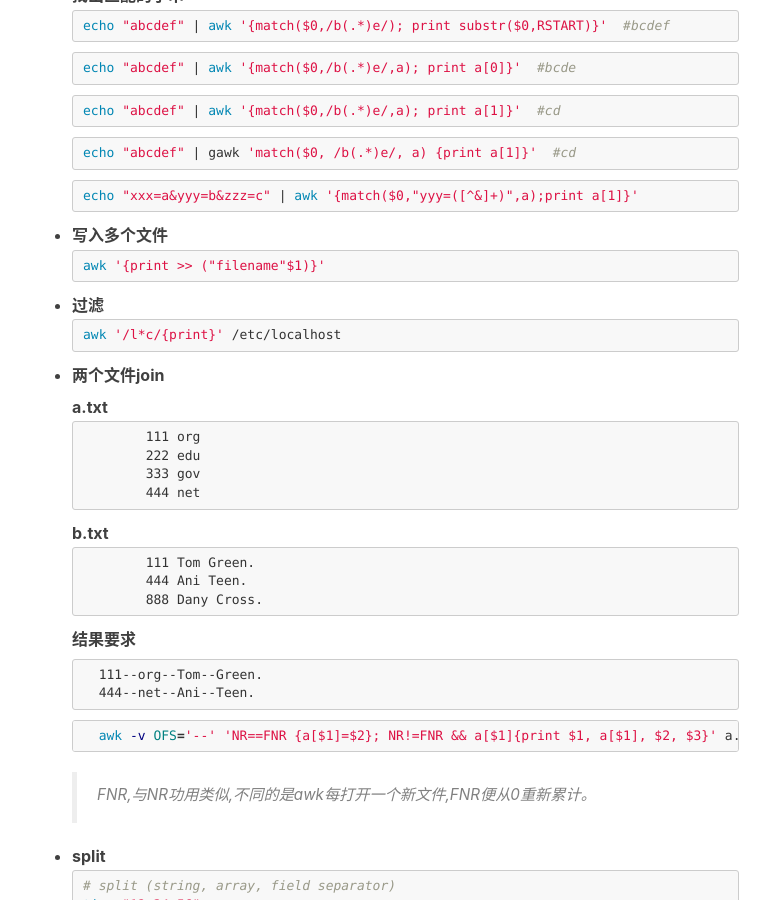
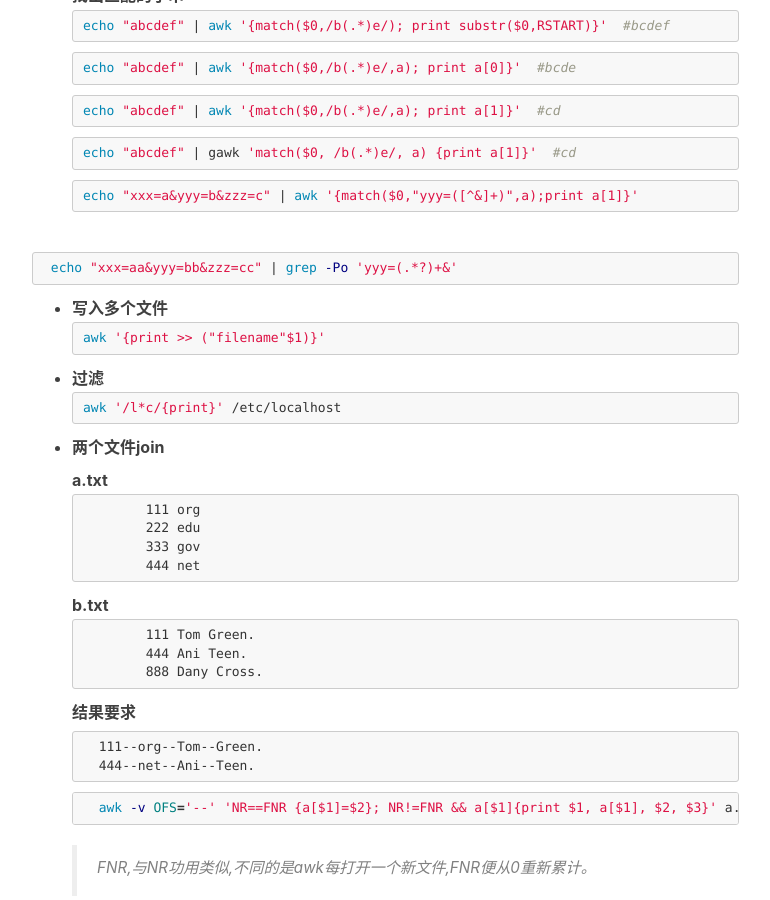
Before and after one commit to cddesire/cddesire.github.io, a Jekyll site: the page built from _posts/2017-05-14-awk-tricks.markdown, in a window 1280 px wide and 900 px high, scrolled down 3243 px. Shown: the whole window, without its empty margins (233-1003 px from the left). Built offline with Jekyll 4.4.1, drawn with Linux system fonts in a browser that asks for light colours; nearby versions of some CDN libraries; comment, search, counter and statistics services are not loaded.

Commit message:
Update 2017-05-14-awk-tricks.markdown

````diff
--- a/_posts/2017-05-14-awk-tricks.markdown
+++ b/_posts/2017-05-14-awk-tricks.markdown
@@ -180,6 +180,10 @@ echo "abcdef" | gawk 'match($0, /b(.*)e/, a) {print a[1]}'  #cd
 echo "xxx=a&yyy=b&zzz=c" | awk '{match($0,"yyy=([^&]+)",a);print a[1]}'
 ```
 
+``` shell
+ echo "xxx=aa&yyy=bb&zzz=cc" | grep -Po 'yyy=(.*?)+&'
+```
+
 -	**写入多个文件**
 ```	shell
 awk '{print >> ("filename"$1)}'
````
